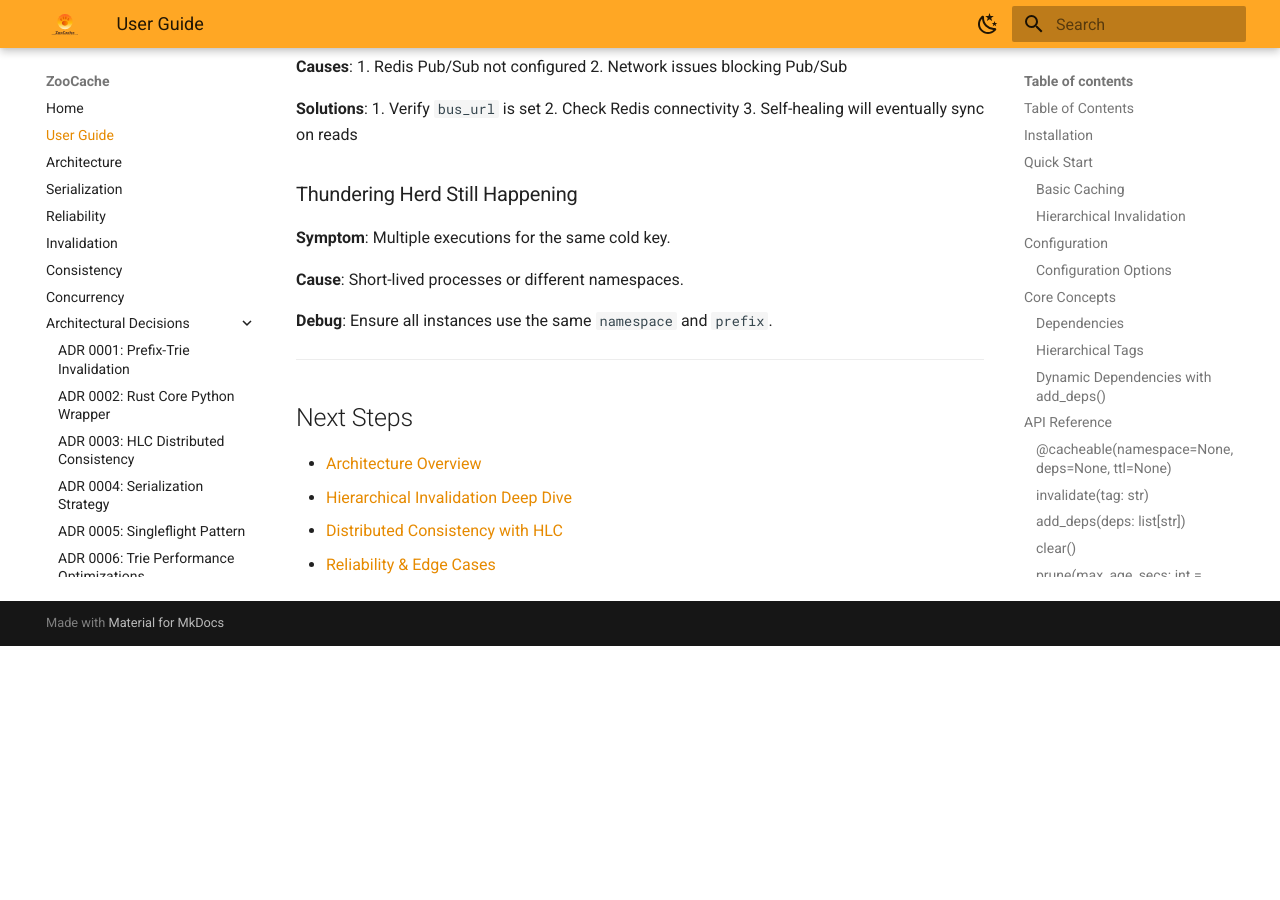
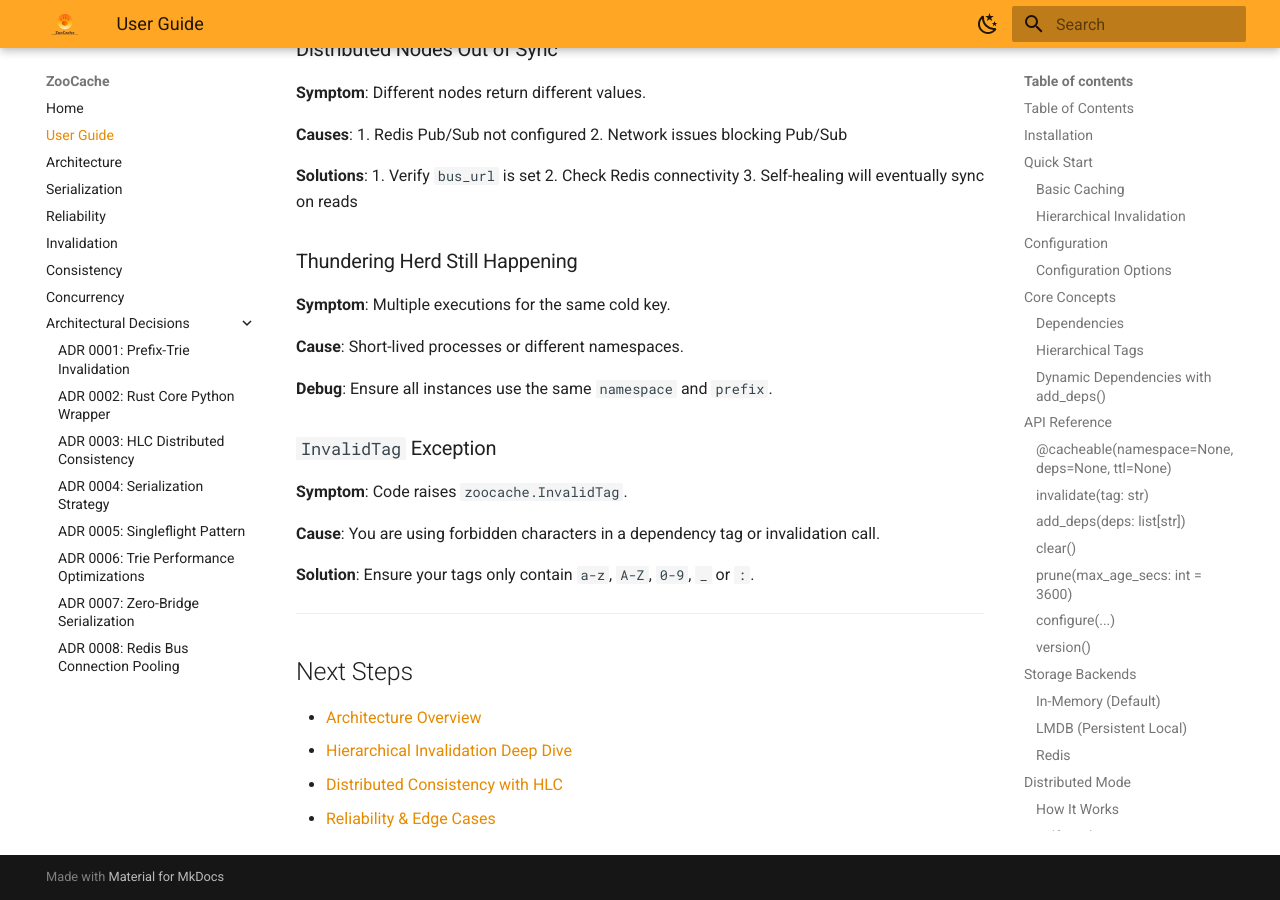
Before and after one commit to albertobadia/zoocache, an MkDocs documentation site: the page built from docs/user_guide.md, in a window 1280 px wide and 900 px high, scrolled down 8552 px. Built offline with MkDocs 1.6.1 and Material for MkDocs 9.7.7, drawn with Linux system fonts in a browser that asks for light colours; before the commit the page ends 9198 px from its top, so only the background shows below that; some of the changed text lies outside the part shown.

Commit message:
UPDATE: Docs

````diff
--- a/docs/user_guide.md
+++ b/docs/user_guide.md
@@ -130,6 +130,10 @@
 └── org:1:team:b
     └── org:1:team:b:user:3
 ```
+
+> [!IMPORTANT]
+> Tags are restricted to **alphanumeric characters, `_`, and `:`**.
+> Using any other character will raise an `InvalidTag` exception.
 
 ### Dynamic Dependencies with `add_deps()`
 
@@ -411,6 +415,14 @@
 
 **Debug**: Ensure all instances use the same `namespace` and `prefix`.
 
+### `InvalidTag` Exception
+
+**Symptom**: Code raises `zoocache.InvalidTag`.
+
+**Cause**: You are using forbidden characters in a dependency tag or invalidation call.
+
+**Solution**: Ensure your tags only contain `a-z`, `A-Z`, `0-9`, `_` or `:`.
+
 ---
 
 ## Next Steps
````
Also changed, not shown: README.md (+1 -0 lines), docs/adr/0005-singleflight-pattern.md (+1 -1 lines), docs/adr/0009-robust-sync-and-error-handling.md (added, +23 -0 lines), docs/invalidation.md (+7 -0 lines), docs/reliability.md (+10 -0 lines).
